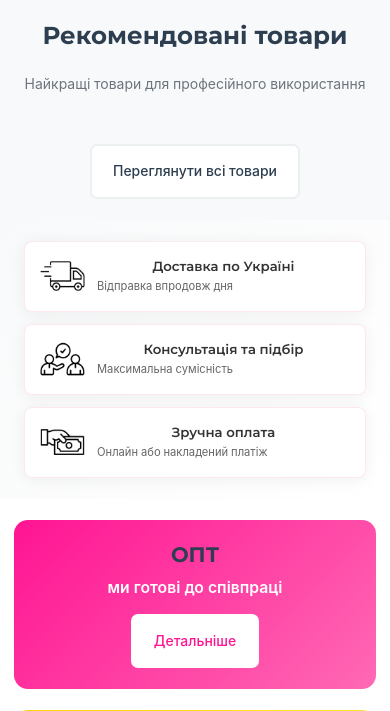
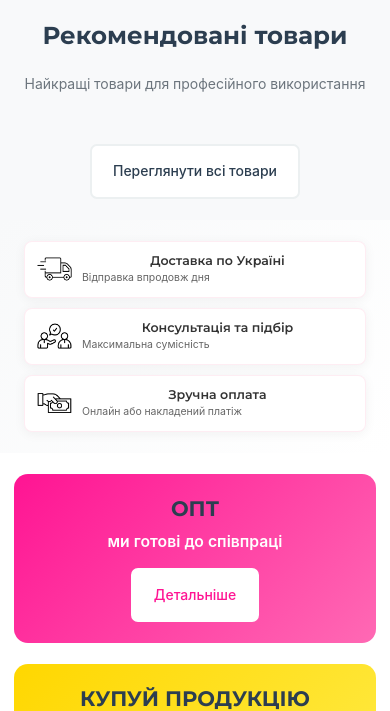
Before and after one commit to Sophie-sd/redrabbit, a Django app: page / in a window 390 px wide. Shown: the part 1485-2196 px from the top of the page. Run offline with Django 5.2, Linux system fonts and the light colour scheme; data comes from the database, SQL or seed files in the repository; data that the repository does not hold is empty; parts of the project's set-up code (start-up, migrations or seed data) failed here and were passed over; some libraries are stand-ins or nearby versions.

Commit message:
🎯 КОМПАКТНИЙ FEATURES БЛОК - ГОРИЗОНТАЛЬНИЙ РЯДОК
✨ Що змінено:
- Картки тепер розташовані ГОРИЗОНТАЛЬНО в один рядок
- Значно зменшено розміри карток (компактніші)
- Зменшено відступи та padding

📐 Розміри:
- Картинки: 45x45px (замість 60x60px)
- Padding: 15px 20px (замість 20px 25px)
- Gap між картками: 15px (замість 20px)
- Section padding: 40px (замість 60px)

🎨 Дизайн:
- flex-direction: row - картки в горизонтальний рядок
- flex: 1 - рівномірний розподіл ширини
- justify-content: center - центрування
- max-width: 1000px - більша ширина контейнера

📝 Текст:
- white-space: nowrap - текст в один рядок
- text-overflow: ellipsis - обрізка довгого тексту
- Менші розміри шрифтів

📱 Адаптивність:
- На планшетах/мобільних: повертається до column layout
- Прогресивне зменшення розмірів
- iOS Safari оптимізація

✅ Результат: Компактний блок в один рядок! 📏

```diff
--- a/static/css/features.css
+++ b/static/css/features.css
@@ -1,40 +1,43 @@
-/* Стилі для Features блоку - тонкі горизонтальні картки */
+/* Стилі для Features блоку - компактні горизонтальні картки в один рядок */
 
 .features-section {
     background: linear-gradient(135deg, #f8f9fa 0%, #ffffff 100%);
-    padding: 60px 0;
+    padding: 40px 0;
 }
 
 .features-grid {
     display: flex;
-    flex-direction: column;
-    gap: 20px;
-    max-width: 800px;
+    flex-direction: row;
+    gap: 15px;
+    max-width: 1000px;
     margin: 0 auto;
+    justify-content: center;
 }
 
 .feature-item {
     display: flex;
     align-items: center;
     background: white;
-    border-radius: 12px;
-    padding: 20px 25px;
-    box-shadow: 0 2px 15px rgba(0, 0, 0, 0.06);
+    border-radius: 10px;
+    padding: 15px 20px;
+    box-shadow: 0 2px 12px rgba(0, 0, 0, 0.05);
     transition: all 0.3s ease;
-    border: 1px solid rgba(233, 30, 99, 0.1);
+    border: 1px solid rgba(233, 30, 99, 0.08);
+    flex: 1;
+    min-width: 0;
 }
 
 .feature-item:hover {
-    transform: translateY(-3px);
-    box-shadow: 0 8px 25px rgba(233, 30, 99, 0.15);
-    border-color: rgba(233, 30, 99, 0.2);
+    transform: translateY(-2px);
+    box-shadow: 0 6px 20px rgba(233, 30, 99, 0.12);
+    border-color: rgba(233, 30, 99, 0.15);
 }
 
 .feature-image {
     flex-shrink: 0;
-    width: 60px;
-    height: 60px;
-    margin-right: 20px;
+    width: 45px;
+    height: 45px;
+    margin-right: 15px;
     display: flex;
     align-items: center;
     justify-content: center;
@@ -48,7 +51,7 @@
 }
 
 .feature-item:hover .feature-image img {
-    transform: scale(1.1);
+    transform: scale(1.05);
 }
 
 .feature-content {
@@ -57,11 +60,14 @@
 }
 
 .feature-title {
-    font-size: 1.1em;
+    font-size: 1em;
     font-weight: 600;
     color: #333;
-    margin: 0 0 5px 0;
+    margin: 0 0 3px 0;
     transition: color 0.3s ease;
+    white-space: nowrap;
+    overflow: hidden;
+    text-overflow: ellipsis;
 }
 
 .feature-item:hover .feature-title {
@@ -70,16 +76,19 @@
 
 .feature-description {
     color: #666;
-    font-size: 0.9em;
+    font-size: 0.85em;
     margin: 0;
-    line-height: 1.4;
+    line-height: 1.3;
+    white-space: nowrap;
+    overflow: hidden;
+    text-overflow: ellipsis;
 }
 
 /* Анімація появи */
 @keyframes slideInUp {
     from {
         opacity: 0;
-        transform: translateY(20px);
+        transform: translateY(15px);
     }
     to {
         opacity: 1;
@@ -88,7 +97,7 @@
 }
 
 .feature-item.fade-in {
-    animation: slideInUp 0.6s ease forwards;
+    animation: slideInUp 0.5s ease forwards;
 }
 
 .feature-item.fade-in:nth-child(1) {
@@ -96,48 +105,24 @@
 }
 
 .feature-item.fade-in:nth-child(2) {
-    animation-delay: 0.2s;
+    animation-delay: 0.15s;
 }
 
 .feature-item.fade-in:nth-child(3) {
-    animation-delay: 0.3s;
+    animation-delay: 0.2s;
 }
 
 /* Адаптивність */
 @media (max-width: 768px) {
     .features-section {
-        padding: 40px 0;
+        padding: 30px 0;
     }
 
     .features-grid {
-        gap: 15px;
+        flex-direction: column;
+        gap: 12px;
         padding: 0 15px;
-    }
-
-    .feature-item {
-        padding: 15px 20px;
-        border-radius: 10px;
-    }
-
-    .feature-image {
-        width: 50px;
-        height: 50px;
-        margin-right: 15px;
-    }
-
-    .feature-title {
-        font-size: 1em;
-    }
-
-    .feature-description {
-        font-size: 0.85em;
-    }
-}
-
-@media (max-width: 480px) {
-    .features-grid {
-        gap: 12px;
-        padding: 0 10px;
+        max-width: 500px;
     }
 
     .feature-item {
@@ -146,18 +131,45 @@
     }
 
     .feature-image {
-        width: 45px;
-        height: 45px;
+        width: 40px;
+        height: 40px;
         margin-right: 12px;
     }
 
     .feature-title {
         font-size: 0.95em;
-        margin-bottom: 3px;
+        white-space: normal;
     }
 
     .feature-description {
         font-size: 0.8em;
+        white-space: normal;
+    }
+}
+
+@media (max-width: 480px) {
+    .features-grid {
+        gap: 10px;
+        padding: 0 10px;
+    }
+
+    .feature-item {
+        padding: 10px 12px;
+    }
+
+    .feature-image {
+        width: 35px;
+        height: 35px;
+        margin-right: 10px;
+    }
+
+    .feature-title {
+        font-size: 0.9em;
+        margin-bottom: 2px;
+    }
+
+    .feature-description {
+        font-size: 0.75em;
     }
 }
 
@@ -169,7 +181,7 @@
     }
 
     .feature-item:hover {
-        -webkit-transform: translateY(-3px) translateZ(0);
-        transform: translateY(-3px) translateZ(0);
+        -webkit-transform: translateY(-2px) translateZ(0);
+        transform: translateY(-2px) translateZ(0);
     }
 }
--- a/templates/core/returns.html
+++ b/templates/core/returns.html
@@ -127,7 +127,7 @@
                     <li><strong>Готівковий розрахунок:</strong> повернення протягом 3-5 робочих днів</li>
                     <li><strong>Картка:</strong> повернення протягом 5-10 робочих днів</li>
                     <li><strong>Банківський переказ:</strong> повернення протягом 1-3 робочих днів</li>
-                </ul>
+            </ul>
             </div>
 
             <div class="contact-block">
```
